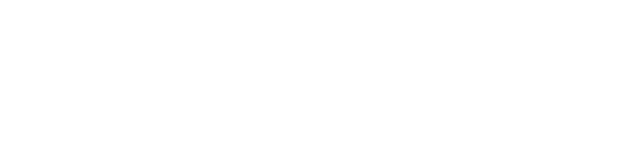
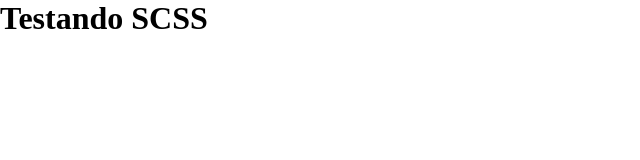
Before and after one commit to CarlosBarcante/gallery, a plain HTML site: page index.html in a window 1280 px wide. Shown: the whole page, without its empty margins (0-640 px from the left). Drawn offline with Linux system fonts and the light colour scheme.

Commit message:
started the scss

```diff
--- a/index.html
+++ b/index.html
@@ -5,11 +5,14 @@
     <meta charset="UTF-8">
     <meta http-equiv="X-UA-Compatible" content="IE=edge">
     <meta name="viewport" content="width=device-width, initial-scale=1.0">
-    <title>Document</title>
+    <link rel="stylesheet" href="styles/style.css">
+    <title>Gallery</title>
 </head>
 
 <body>
-
+    <div>
+        <h1>Testando SCSS</h1>
+    </div>
 </body>
 
 </html>
--- /dev/null
+++ b/scss/style.scss
@@ -0,0 +1,4 @@
+* {
+    margin: 0;
+    padding: 0;
+}
```
Also changed, not shown: styles/style.css (added), 1 other file.
